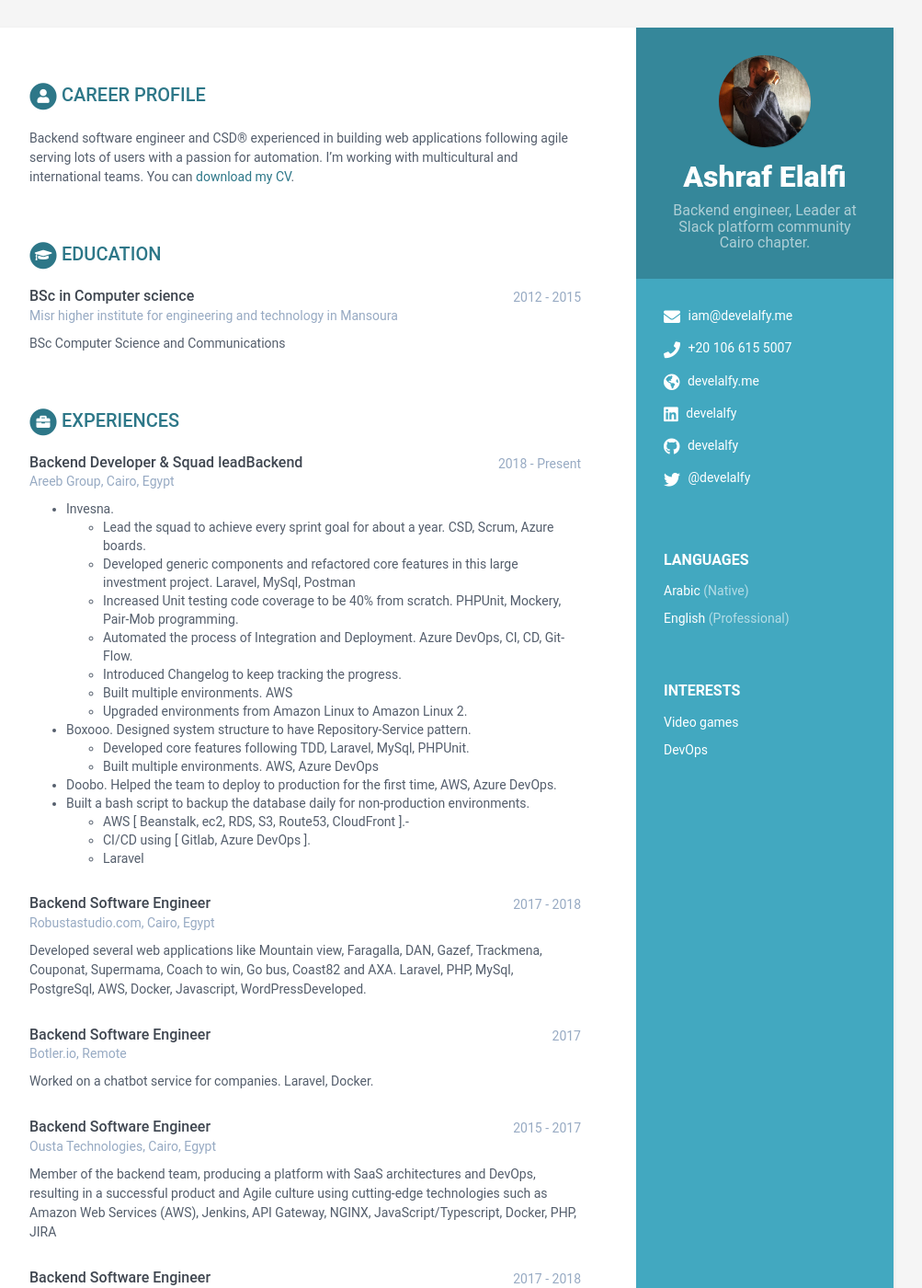
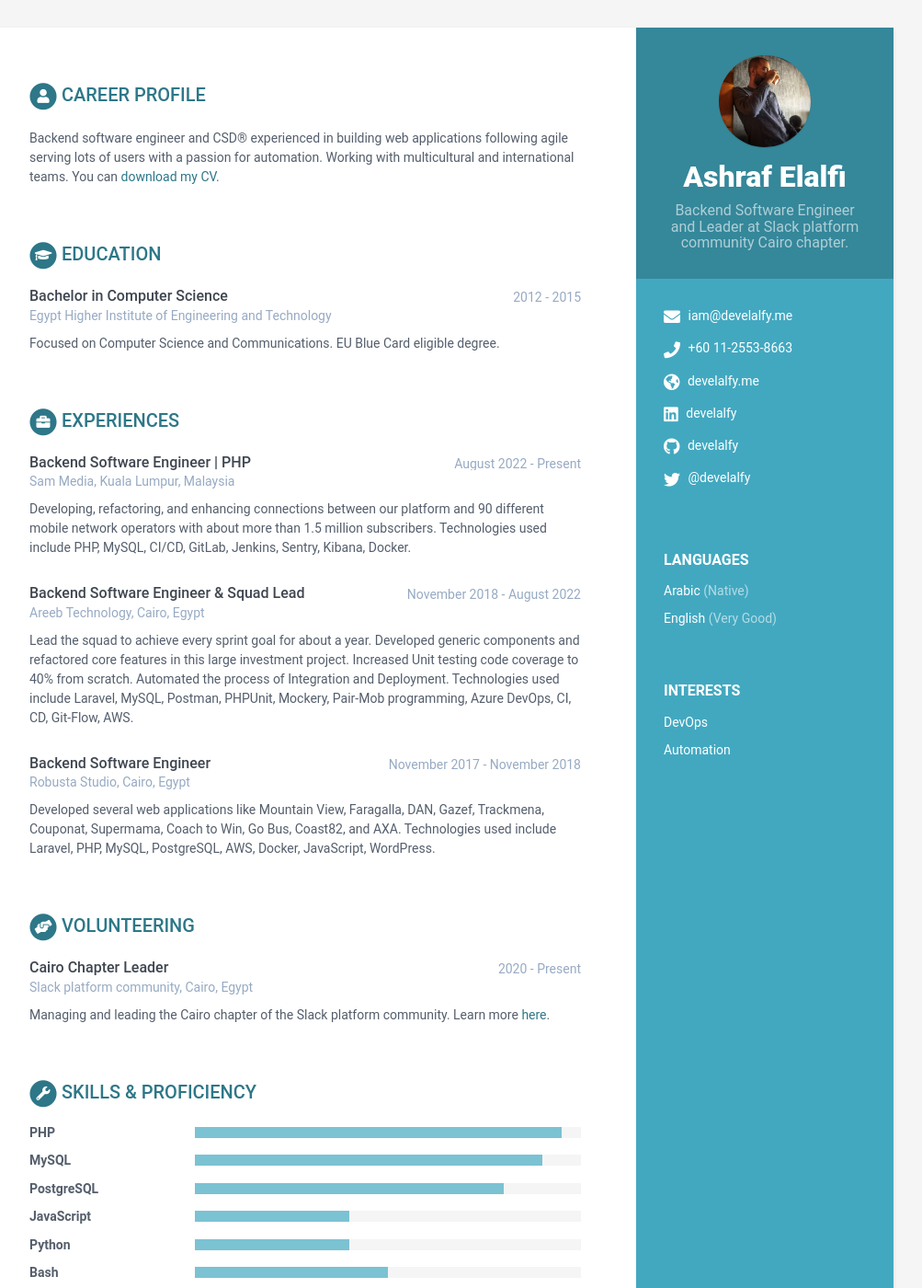
Before and after one commit to develalfy/develalfy.github.io, a Jekyll site: the page built from index.html, in a window 1280 px wide and 1400 px high. Shown: the whole window at 92% size, without its empty margins (168-1171 px from the left). Built offline with Jekyll 4.4.1, drawn with Linux system fonts in a browser that asks for light colours; some of the changed text lies outside the part shown.

```diff
--- a/_data/data.yml
+++ b/_data/data.yml
@@ -1,20 +1,16 @@
-#
-# Be aware that even a small syntax error here can lead to failures in output.
-#
-
 sidebar:
   about: False # set to False or comment line if you want to remove the "how to use?" in the sidebar
   education: False # set to False if you want education in main section instead of in sidebar
 
   # Profile information
   name: Ashraf Elalfi
-  tagline: Backend engineer, Leader at Slack platform community Cairo chapter.
+  tagline: Backend Software Engineer and Leader at Slack platform community Cairo chapter.
 
-  avatar: profile.png  #place a 100x100 picture inside /assets/images/ folder and provide the name of the file below
+  avatar: profile.png  # Place a 100x100 picture inside /assets/images/ folder and provide the name of the file below
 
   # Sidebar links
   email: iam@develalfy.me
-  phone: +20 106 615 5007
+  phone: +60 11-2553-8663
   website: develalfy.me #do not add http://
   linkedin: develalfy
   github: develalfy
@@ -31,105 +27,59 @@
       level: Native
 
     - idiom: English
-      level: Professional
+      level: Very Good
 
   interests:
-    - item: Video games
+    - item: DevOps
       link:
-
-    - item: DevOps
+    - item: Automation
       link:
 
 career-profile:
   title: Career Profile
   summary: |
     Backend software engineer and CSD® experienced in building web applications following agile serving lots of users with a passion for automation.
-    I'm working with multicultural and international teams.
-    You can [download my CV](https://drive.google.com/file/d/1ow_LnnP8TIvXMmUJX3b1z-VrKfN-Ey0N/view?usp=sharing).
+    Working with multicultural and international teams. You can [download my CV](https://develalfy.me/cv.pdf).
+
 education:
-  - degree: BSc in Computer science
-    university: Misr higher institute for engineering and technology in Mansoura
+  - degree: Bachelor in Computer Science
+    university: Egypt Higher Institute of Engineering and Technology
     time: 2012 - 2015
     details: |
-      BSc Computer Science and Communications
+      Focused on Computer Science and Communications. EU Blue Card eligible degree.
+
 volunteers:
   - role: Cairo Chapter Leader
     time: 2020 - Present
     company: Slack platform community, Cairo, Egypt
     details: |
-      Know more about Cairo's chapter from [Here](https://slackcommunity.com/cairo/)
+      Managing and leading the Cairo chapter of the Slack platform community. Learn more [here](https://slackcommunity.com/cairo/).
+
 experiences:
-  - role: Backend Developer & Squad leadBackend
-    time: 2018 - Present
-    company: Areeb Group, Cairo, Egypt
+  - role: Backend Software Engineer | PHP
+    time: August 2022 - Present
+    company: Sam Media, Kuala Lumpur, Malaysia
     details: |
-      - Invesna.
-        - Lead the squad to achieve every sprint goal for about a year. CSD, Scrum, Azure boards.
-        - Developed generic components and refactored core features in this large investment project. Laravel, MySql, Postman
-        - Increased Unit testing code coverage to be 40% from scratch. PHPUnit, Mockery, Pair-Mob programming.
-        - Automated the process of Integration and Deployment. Azure DevOps, CI, CD, Git-Flow.
-        - Introduced Changelog to keep tracking the progress.
-        - Built multiple environments. AWS
-        - Upgraded environments from Amazon Linux to Amazon Linux 2.
-      - Boxooo. Designed system structure to have Repository-Service pattern.
-        - Developed core features following TDD, Laravel, MySql, PHPUnit.
-        - Built multiple environments. AWS, Azure DevOps
-      - Doobo. Helped the team to deploy to production for the first time, AWS, Azure DevOps.
-      - Built a bash script to backup the database daily for non-production environments.
-        - AWS [ Beanstalk, ec2, RDS, S3, Route53, CloudFront ].-
-        - CI/CD using [ Gitlab, Azure DevOps ].
-        - Laravel
+      Developing, refactoring, and enhancing connections between our platform and 90 different mobile network operators with about more than 1.5 million subscribers.
+      Technologies used include PHP, MySQL, CI/CD, GitLab, Jenkins, Sentry, Kibana, Docker.
+
+  - role: Backend Software Engineer & Squad Lead
+    time: November 2018 - August 2022
+    company: Areeb Technology, Cairo, Egypt
+    details: |
+      Lead the squad to achieve every sprint goal for about a year. Developed generic components and refactored core features in this large investment project.
+      Increased Unit testing code coverage to 40% from scratch. Automated the process of Integration and Deployment.
+      Technologies used include Laravel, MySQL, Postman, PHPUnit, Mockery, Pair-Mob programming, Azure DevOps, CI, CD, Git-Flow, AWS.
+
   - role: Backend Software Engineer
-    time: 2017 - 2018
-    company: Robustastudio.com, Cairo, Egypt
+    time: November 2017 - November 2018
+    company: Robusta Studio, Cairo, Egypt
     details: |
-      Developed several web applications like Mountain view, Faragalla, DAN, Gazef, Trackmena, Couponat, Supermama, Coach to win, Go bus, Coast82 and AXA.
-      Laravel, PHP, MySql, PostgreSql, AWS, Docker, Javascript, WordPressDeveloped.
-  - role: Backend Software Engineer
-    time: 2017
-    company: Botler.io, Remote
-    details: |
-      Worked on a chatbot service for companies. Laravel, Docker.
-  - role: Backend Software Engineer
-    time: 2015 - 2017
-    company: Ousta Technologies, Cairo, Egypt
-    details: |
-      Member of the backend team, producing a platform with SaaS architectures and DevOps,
-      resulting in a successful product and Agile culture using cutting-edge technologies such as
-      Amazon Web Services (AWS), Jenkins, API Gateway, NGINX, JavaScript/Typescript, Docker, PHP, JIRA
-  - role: Backend Software Engineer
-    time: 2017 - 2018
-    company: E-motion digital creative solutions agency, Cairo, Egypt
-    details: |
-      Developed several web applications like Ceramica Innova, MediGroup, Egec, Universal, Suprimo. PHP, MySql, Zendframework2.
-  - role: Backend Software Engineer
-    time: 2014 - 2015
-    company: Ieasoft.com, Mansoura, Egypt
-    details: |
-      Developed several web applications using HTML, CSS, JavaScript, PHP, Laravel, MySql.
-  - role: Backend Software Engineer
-    time: 2014 - 2015
-    company: Emagile, Mansoura, Egypt
-    details: |
-      Developed several web applications using HTML, CSS, JavaScript, PHP, MySql.
-
-#projects:
-#  title: Projects
-#  intro: >
-#    You can list your side projects or open source libraries in this
-#    section.
-#  assignments:
-#    - title: Velocity
-#      link: "#hook"
-#      tagline: "A responsive website template designed to help startups promote, market and sell their products."
-#
-#    - title: DevStudio
-#      link: "#"
-#      tagline: "A responsive website template designed to help web developers/designers market their services."
-
+      Developed several web applications like Mountain View, Faragalla, DAN, Gazef, Trackmena, Couponat, Supermama, Coach to Win, Go Bus, Coast82, and AXA.
+      Technologies used include Laravel, PHP, MySQL, PostgreSQL, AWS, Docker, JavaScript, WordPress.
 
 skills:
-  title: Skills &amp; Proficiency
+  title: Skills & Proficiency
 
   toolset:
     - name: PHP
@@ -138,7 +88,7 @@
       level: 90%
     - name: PostgreSQL
       level: 80%
-    - name: Javascript
+    - name: JavaScript
       level: 40%
     - name: Python
       level: 40%
@@ -162,17 +112,17 @@
       level: 95%
     - name: Eloquent
       level: 90%
-    - name: Linux (Shell/Debian based/Arch Based),Microsoft Windows
+    - name: Linux (Shell/Debian based/Arch Based), Microsoft Windows
       level: 90%
     - name: Composer
       level: 80%
     - name: Docker
       level: 85%
-    - name: Gitlab CI/CD
+    - name: GitLab CI/CD
       level: 80%
     - name: Azure DevOps CI/CD
       level: 80%
-    - name: AWS [ Bean stalk - ec2 - RDS - S3 - Route53 - CloudFront ]
+    - name: AWS [Beanstalk, EC2, RDS, S3, Route53, CloudFront]
       level: 80%
     - name: Agile
       level: 85%
```
